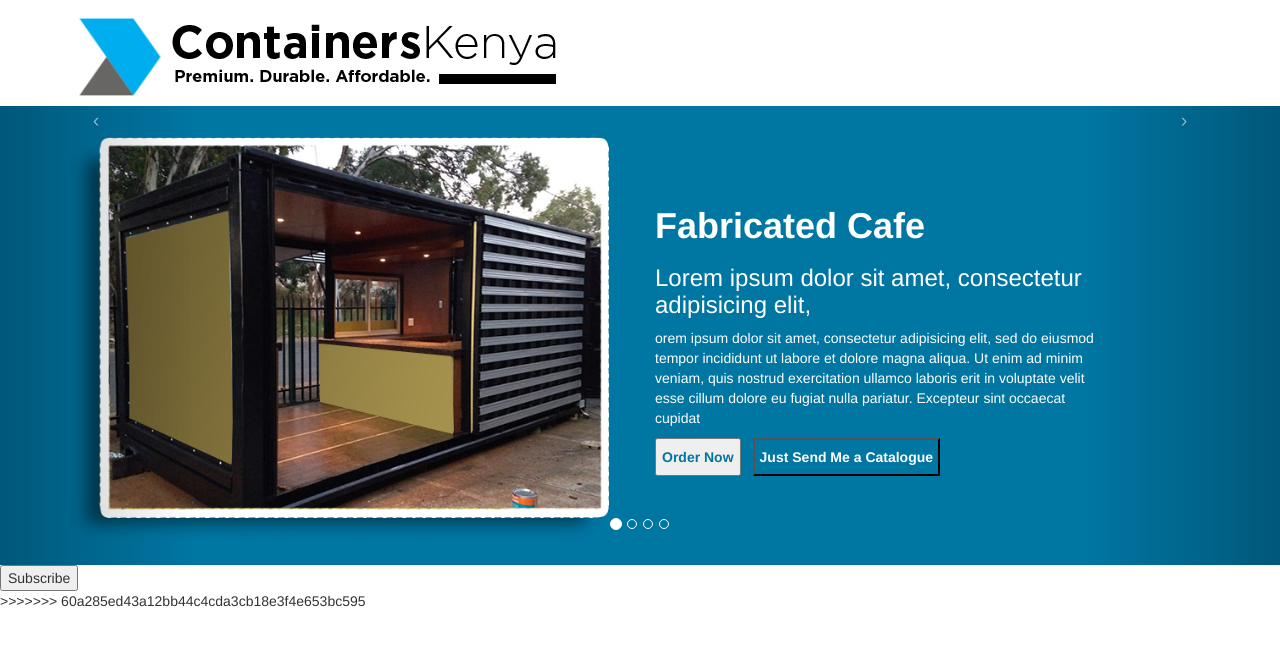
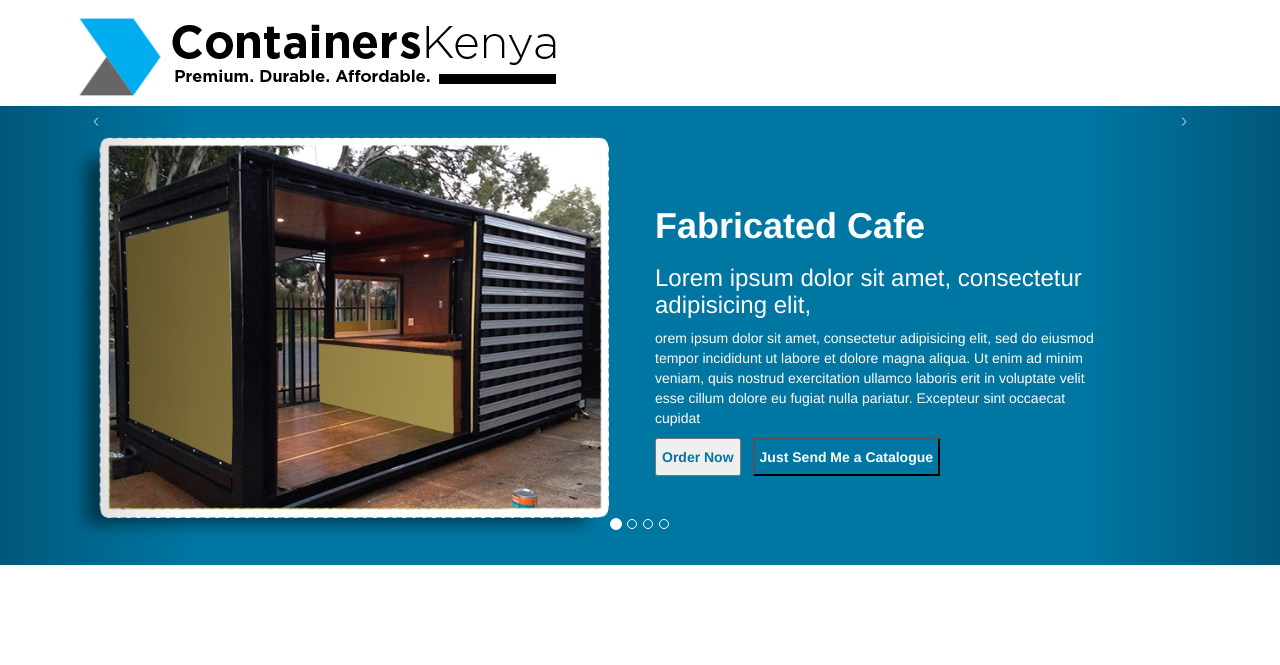
Before and after one commit to koikoishogun/containers, a Laravel app: page / in a window 1280 px wide. Shown: the top 665 px of the page. Run offline with Laravel 8, Linux system fonts and the light colour scheme; settings files or empty folders that the repository lacks are supplied.

Commit message:
savedwelcome

```diff
--- a/resources/views/welcome.blade.php
+++ b/resources/views/welcome.blade.php
@@ -121,15 +121,9 @@
             </div>
        </div>
 
-
-      <div id="empty">
-         <button type="button" id="sub_btn">Subscribe</button>
-      </div>
-
         <script src="{{ URL::asset('/js/jquery.js')}}"></script>
         <script src="{{ URL::asset('/js/bootstrap.js')}}"></script>
         <script src="{{ URL::asset('/js/omega.js')}}"></script>
 
->>>>>>> 60a285ed43a12bb44c4cda3cb18e3f4e653bc595
     </body>
    </html>
```
